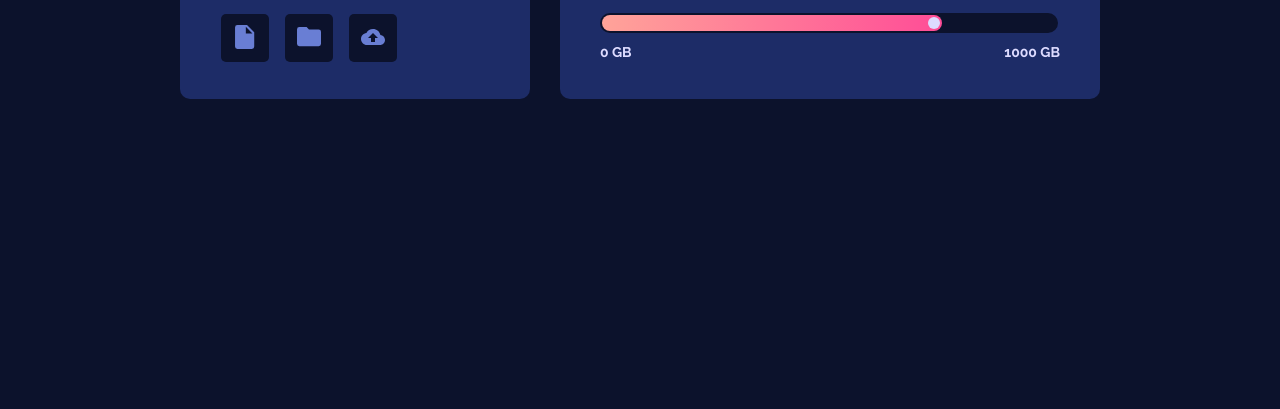
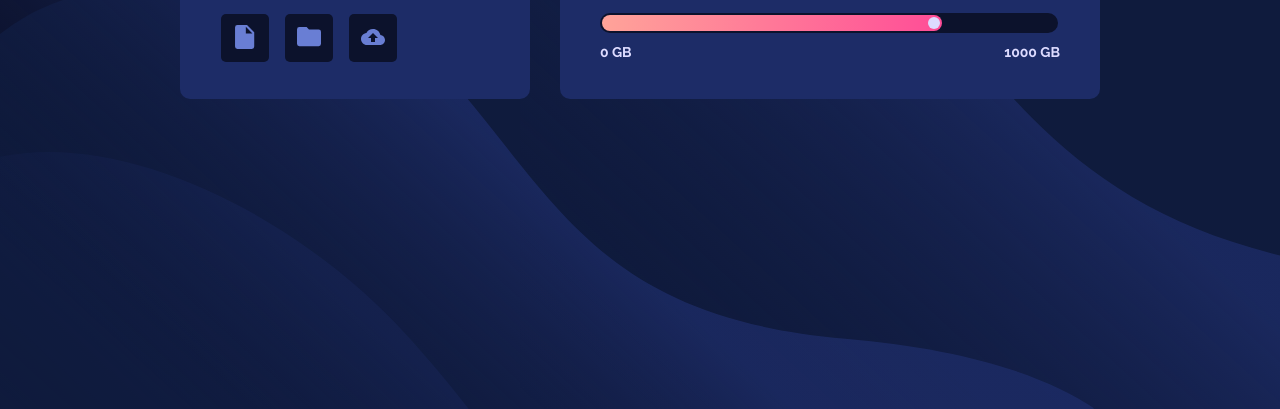
Before and after one commit to JeserC/fylo-data-storage-component, a plain HTML site: page index.html in a window 1280 px wide. Shown: the part 391-800 px from the top of the page. Drawn offline with Linux system fonts and the light colour scheme; the site is published under a folder, as on GitHub Pages, so addresses that start at the root find nothing.

Commit message:
Update style.css

```diff
--- a/style/style.css
+++ b/style/style.css
@@ -14,7 +14,8 @@
 }
 
 body{
-    background-image: url(/images/bg-mobile.svg);
+    background-image: url(../images/bg-mobile.svg);
+    background-color: var(--neutral4);
     background-repeat: no-repeat;
     background-size: cover;
     font-family: 'Raleway', sans-serif;
@@ -144,7 +145,7 @@ body{
     body{
         background-color: var(--neutral4);
         padding-top: 290px;
-        background-image: url(/images/bg-desktop.svg);
+        background-image: url(../images/bg-desktop.svg);
         background-position: bottom;
         background-size: auto;
         height: 800px;
```
